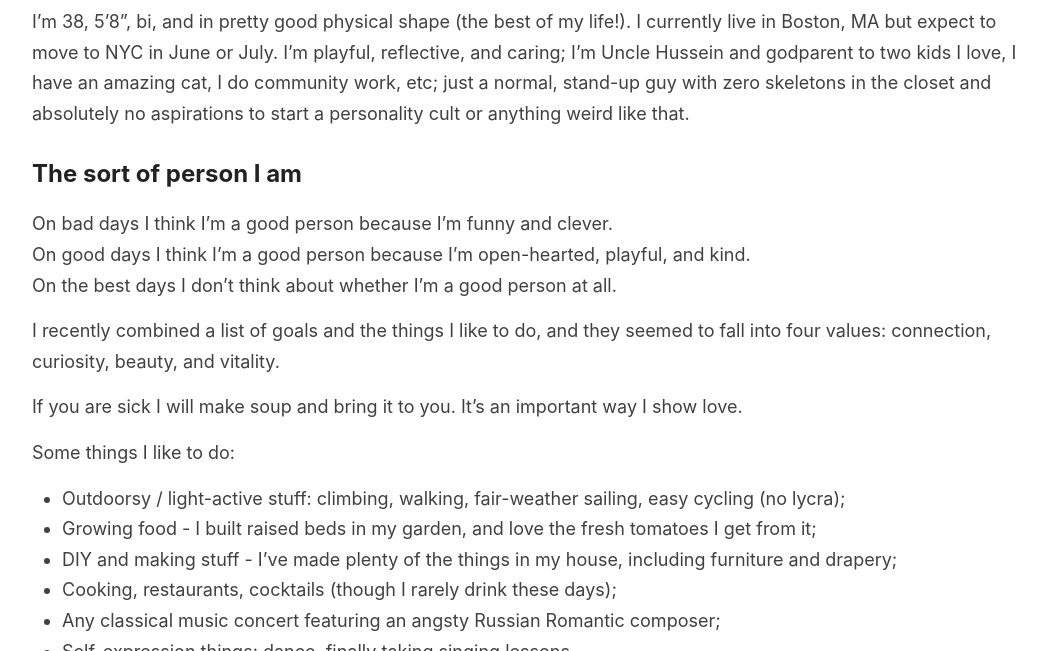
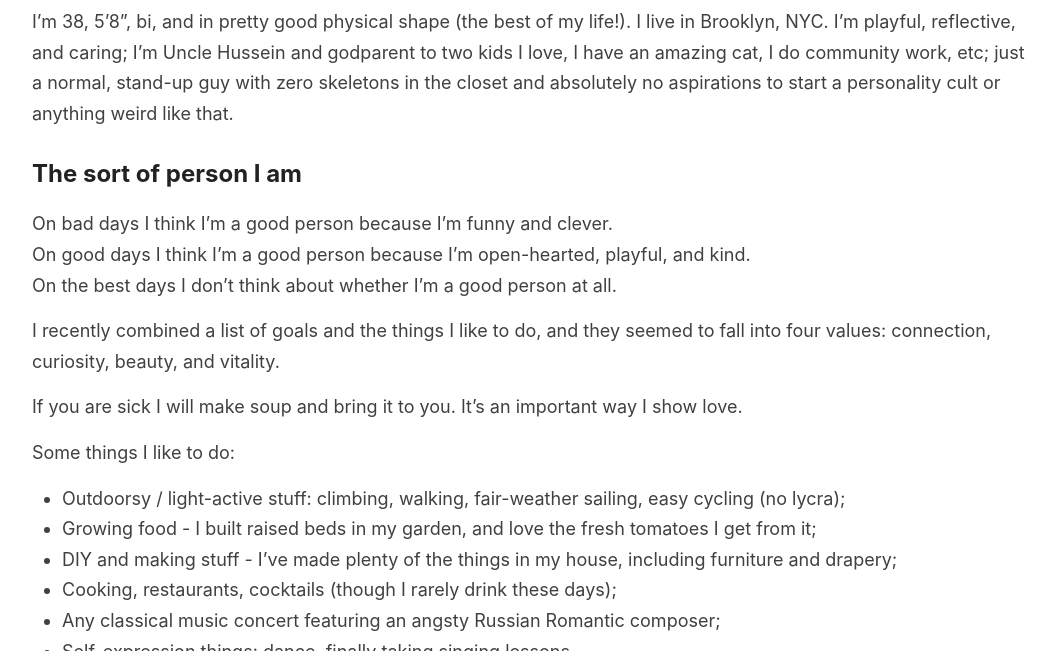
Before and after one commit to helgridly/love, a Jekyll site: the page built from index.md, in a window 1280 px wide and 900 px high, scrolled down 454 px, cut to the strip 249-900 px from the top of the window. Shown: the whole strip, without its empty margins (106-1161 px from the left). Built offline with Jekyll 4.4.1, drawn with Linux system fonts in a browser that asks for light colours.

Commit message:
move to NYC

```diff
--- a/index.md
+++ b/index.md
@@ -49,7 +49,7 @@
   </div>
 </section>
 
-I'm 38, 5'8", bi, and in pretty good physical shape (the best of my life!). I currently live in Boston, MA but expect to move to NYC in June or July. I'm playful, reflective, and caring; I'm Uncle Hussein and godparent to two kids I love, I have an amazing cat, I do community work, etc; just a normal, stand-up guy with zero skeletons in the closet and absolutely no aspirations to start a personality cult or anything weird like that.
+I'm 38, 5'8", bi, and in pretty good physical shape (the best of my life!). I live in Brooklyn, NYC. I'm playful, reflective, and caring; I'm Uncle Hussein and godparent to two kids I love, I have an amazing cat, I do community work, etc; just a normal, stand-up guy with zero skeletons in the closet and absolutely no aspirations to start a personality cult or anything weird like that.
 
 ## The sort of person I am
 
```
